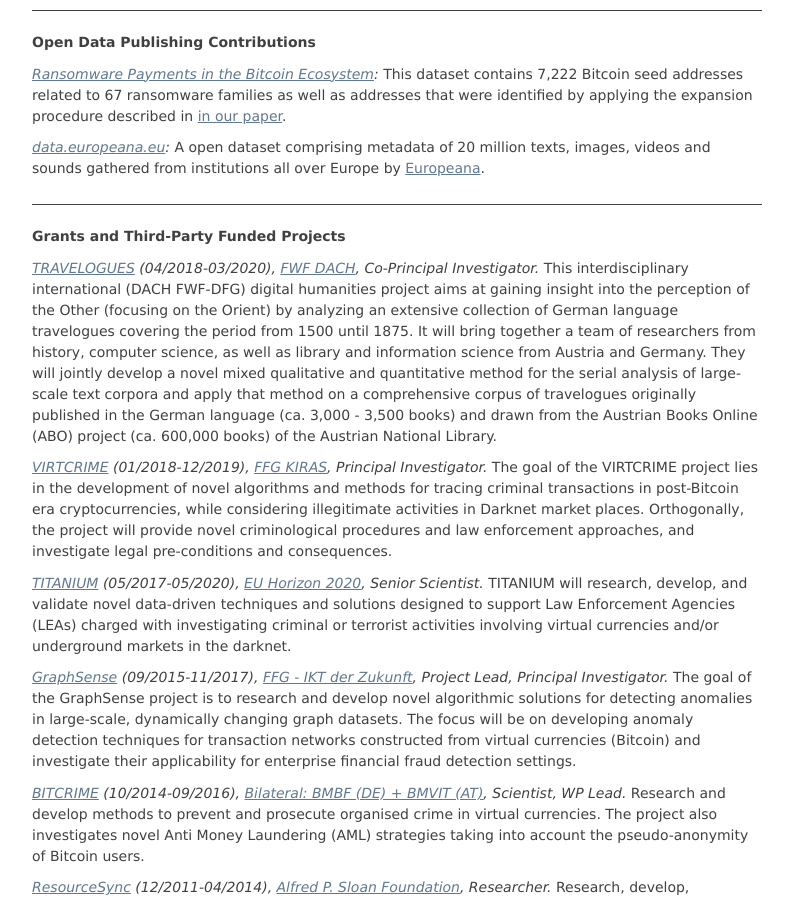
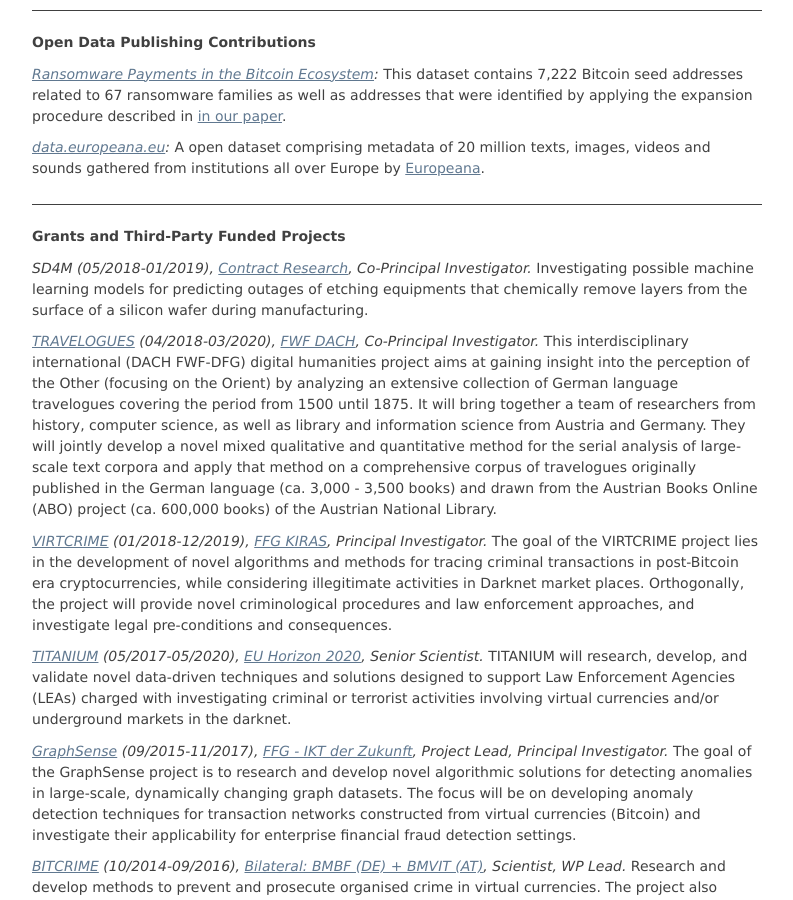
Before and after one commit to behas/behas.github.com, a Jekyll site: the page built from index.html, in a window 1280 px wide and 900 px high, scrolled down 1749 px. Shown: the whole window, without its empty margins (243-1036 px from the left). Built offline with Jekyll 4.4.1, drawn with Linux system fonts in a browser that asks for light colours.

Commit message:
added SD4M project

```diff
--- a/_data/projects.yml
+++ b/_data/projects.yml
@@ -1,3 +1,10 @@
+- acronym: "SD4M"
+  start_date: "2018-05-01"
+  end_date: "2019-01-31"
+  funding_source: "Contract Research"
+  role: "Co-Principal Investigator"
+  description: "Investigating possible machine learning models for predicting outages of etching equipments that chemically remove layers from the surface of a silicon wafer during manufacturing."
+
 - acronym: "TRAVELOGUES"
   uri: "http://travelogues-project.info"
   start_date: "2018-04-01"
```
